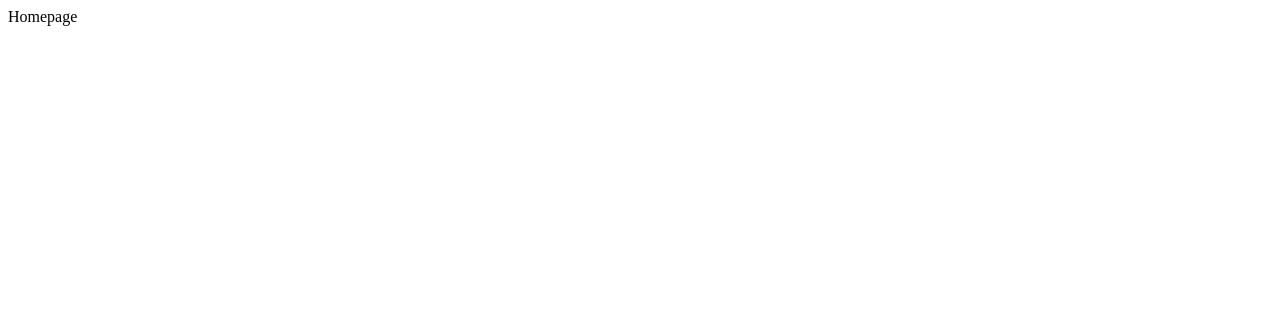
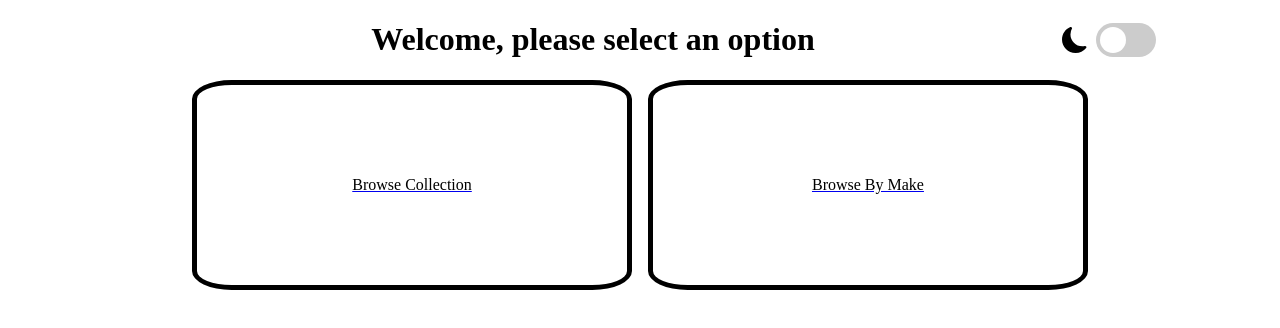
Before and after one commit to ChrisJorge/ReactRoutes, a React (Vite) app: page / in a window 1280 px wide. Shown: the top 328 px of the page. Built offline with nearby package versions, Linux system fonts and the light colour scheme.

Commit message:
Created Nav component and got dark mode toggle working for home page

```diff
--- a/src/App.jsx
+++ b/src/App.jsx
@@ -1,5 +1,6 @@
 import "./style.css";
 import {Route, Routes} from "react-router-dom";
+import { useState } from "react";
 // Importing Pages
 
 import Homepage from "./pages/Homepage";
@@ -7,10 +8,34 @@ import Collection from "./pages/Collection";
 
 
 function App() {
+  const [darkMode, setDarkMode] = useState(false) ;
+  let moon = document.querySelector('.Moon')
+  let sun = document.querySelector('.Sun')
+  let body = document.querySelector('body')
+  let title = document.querySelector('.homePageTitle')
+
+  if(!darkMode)
+    {
+      console.log('Light')
+    }
+  else{
+    console.log('dark');
+    moon.style.display = 'none';
+    sun.style.display = 'block';
+    body.setAttribute("style", "background-color:black");
+    title.style.color = 'white';
+    for(let i = 0; i < document.querySelectorAll('.homePageOption').length; i++)
+      {
+        let text = document.querySelectorAll('.homePageOptionText')[i]
+        let options = document.querySelectorAll('.homePageOption')[i]
+        text.style.color = 'white';
+        options.style.borderColor = 'white';
+      }
+  }
   return (
     <div className="App">
       <Routes>
-        <Route path="/" element={<Homepage/>}/>
+        <Route path="/" element={<Homepage setDarkMode = {setDarkMode} darkMode = {darkMode}/>}/>
         <Route path="/collection" element={<Collection/>}/>
       </Routes>
     </div>
--- /dev/null
+++ b/src/components/Nav.jsx
@@ -0,0 +1,21 @@
+import React from 'react';
+import { Link } from 'react-router-dom';
+
+function Nav() {
+  return (
+    <div className="nav">
+        <Link to='/'>
+            <div className="navTab">
+                <p>Home</p>
+            </div>
+        </Link>
+        <Link to="/collection">
+            <div className="navTab">
+                <p>Browse Collection</p>
+            </div>
+        </Link>
+    </div>
+  )
+}
+
+export default Nav
--- a/src/main.jsx
+++ b/src/main.jsx
@@ -2,6 +2,7 @@ import React from 'react';
 import ReactDOM from 'react-dom/client';
 import App from './App.jsx';
 import {BrowserRouter as Router} from 'react-router-dom'
+import './style.css'
 
 ReactDOM.createRoot(document.getElementById('root')).render(
   <React.StrictMode>
--- a/src/pages/Collection.jsx
+++ b/src/pages/Collection.jsx
@@ -1,8 +1,11 @@
 import React from 'react'
-
+import Nav from '../components/Nav'
 function Collection() {
   return (
-    <div>Collection</div>
+    <div>
+        <Nav/>
+        Collection
+    </div>
   )
 }
 
--- a/src/pages/Homepage.jsx
+++ b/src/pages/Homepage.jsx
@@ -1,8 +1,47 @@
 import React from 'react'
+import { Link } from 'react-router-dom';
+function Homepage({setDarkMode, darkMode}) {
+    const colorSwitch = () => {
+        setDarkMode(!darkMode)
+    }
 
-function Homepage() {
+
   return (
-    <div>Homepage</div>
+    <div className='homePage'>
+        <div className="topContainer">
+            <div>
+
+            </div>
+            <div className="titleContainer">
+                <h1 className="homePageTitle">Welcome, please select an option</h1>
+            </div>
+            <div className='option'>
+                <svg xmlns="http://www.w3.org/2000/svg" width="36" height="36" fill="currentColor" className="Sun" viewBox="0 0 16 16">
+                    <path d="M12 8a4 4 0 1 1-8 0 4 4 0 0 1 8 0M8 0a.5.5 0 0 1 .5.5v2a.5.5 0 0 1-1 0v-2A.5.5 0 0 1 8 0m0 13a.5.5 0 0 1 .5.5v2a.5.5 0 0 1-1 0v-2A.5.5 0 0 1 8 13m8-5a.5.5 0 0 1-.5.5h-2a.5.5 0 0 1 0-1h2a.5.5 0 0 1 .5.5M3 8a.5.5 0 0 1-.5.5h-2a.5.5 0 0 1 0-1h2A.5.5 0 0 1 3 8m10.657-5.657a.5.5 0 0 1 0 .707l-1.414 1.415a.5.5 0 1 1-.707-.708l1.414-1.414a.5.5 0 0 1 .707 0m-9.193 9.193a.5.5 0 0 1 0 .707L3.05 13.657a.5.5 0 0 1-.707-.707l1.414-1.414a.5.5 0 0 1 .707 0m9.193 2.121a.5.5 0 0 1-.707 0l-1.414-1.414a.5.5 0 0 1 .707-.707l1.414 1.414a.5.5 0 0 1 0 .707M4.464 4.465a.5.5 0 0 1-.707 0L2.343 3.05a.5.5 0 1 1 .707-.707l1.414 1.414a.5.5 0 0 1 0 .708"/>
+                </svg>
+                <svg xmlns="http://www.w3.org/2000/svg" width="26" height="26" fill="currentColor" className="Moon" viewBox="0 0 16 16">
+                    <path d="M6 .278a.77.77 0 0 1 .08.858 7.2 7.2 0 0 0-.878 3.46c0 4.021 3.278 7.277 7.318 7.277q.792-.001 1.533-.16a.79.79 0 0 1 .81.316.73.73 0 0 1-.031.893A8.35 8.35 0 0 1 8.344 16C3.734 16 0 12.286 0 7.71 0 4.266 2.114 1.312 5.124.06A.75.75 0 0 1 6 .278"/>
+                </svg>
+                <label className="switch">
+                    <input type="checkbox" className="Toggle" value="1" name="toggle1" onClick={colorSwitch}/>
+                    <span className="slider round"></span>
+                </label>
+            </div>
+        </div>
+        <div className="homePageOptionsContainer">
+            <div className="homePageOptionsRow">
+                <Link to = "/collection" className='homePageOption'>
+
+                    <p className="homePageOptionText">Browse Collection</p>
+                </Link>
+                <Link to = "/collection" className='homePageOption'>
+
+                    <p className="homePageOptionText">Browse By Make</p>
+                </Link>
+            </div>
+
+        </div>
+    </div>
   )
 }
 
--- a/src/style.css
+++ b/src/style.css
@@ -0,0 +1,136 @@
+/* Home page css */
+.topContainer{
+    display: flex;
+    width: 100%;
+    justify-content: space-around;
+}
+
+
+.homePageTitle{
+    text-align: center;
+    -webkit-transition: .4s;
+    transition: .4s;
+
+}
+
+
+.homePageOptionsRow{
+    display: flex;
+    justify-content: space-between;
+    margin-left: 15%;
+    margin-right: 15%;
+    height: 25vh;
+}
+
+.homePageOption{
+    border: solid black 5px;
+    width: 48%;
+    height: 100%;
+    display: flex;
+    justify-content: center;
+    align-items: center;
+    border-radius: 9%;
+}
+
+.homePageOption:hover{
+    background-color: gray;
+}
+
+.homePageOptionText{
+    color: black;
+    -webkit-transition: .4s;
+    transition: .4s;
+}
+
+/*Toggle Dark and Light mode css */
+
+.option{
+    display: flex;
+    align-items: center;
+}
+
+svg{
+    margin-right: 8px;
+    -webkit-transition: .4s;
+    transition: .4s;
+}
+
+.Moon{
+    color: black;
+    display: block;
+}
+.Sun{
+    display: none;
+    color: white;
+}
+.switch {
+  position: relative;
+  display: inline-block;
+  width: 60px;
+  height: 34px;
+}
+.switch input {
+  opacity: 0;
+  width: 0;
+  height: 0;
+}
+
+.slider {
+  position: absolute;
+  cursor: pointer;
+  top: 0;
+  left: 0;
+  right: 0;
+  bottom: 0;
+  background-color: #ccc;
+  -webkit-transition: .4s;
+  transition: .4s;
+}
+
+.slider:before {
+  position: absolute;
+  content: "";
+  height: 26px;
+  width: 26px;
+  left: 4px;
+  bottom: 4px;
+  background-color: white;
+  -webkit-transition: .4s;
+  transition: .4s;
+}
+
+input:checked + .slider {
+  background-color: #2196F3;
+}
+
+input:focus + .slider {
+  box-shadow: 0 0 1px #2196F3;
+}
+
+input:checked + .slider:before {
+  -webkit-transform: translateX(26px);
+  -ms-transform: translateX(26px);
+  transform: translateX(26px);
+}
+
+.slider.round {
+  border-radius: 34px;
+}
+
+.slider.round:before {
+  border-radius: 50%;
+}
+
+body{
+    margin: 0%;
+    padding: 0%;
+    -webkit-transition: .4s;
+    transition: .4s;
+}
+.nav{
+    border: 1.5px solid black;
+    display: flex;
+    height: 80px;
+    justify-content: space-around;
+    align-items: center;
+}
```
